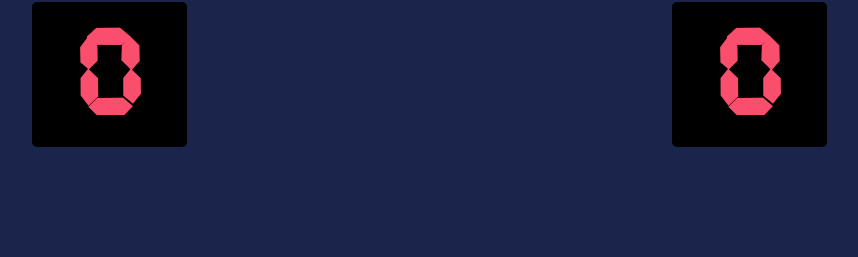
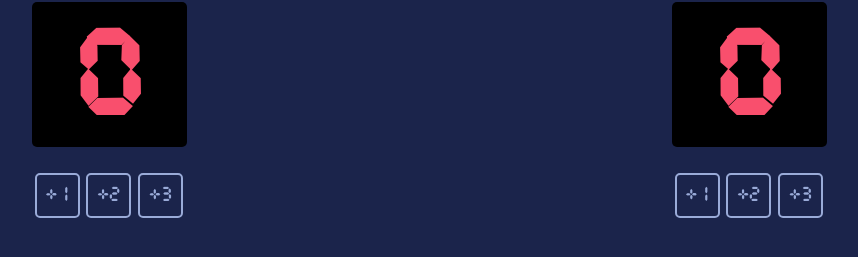
Before and after one commit to cko1991/scrimba-practice-websites, a plain HTML site: page basketball-counter/index.html in a window 1280 px wide. Shown: the part 65-322 px from the top of the page, without its empty margins (211-1069 px from the left). Drawn offline with Linux system fonts and the light colour scheme.

Commit message:
Added JS hooks into the score buttons

```diff
--- a/basketball-counter/index.css
+++ b/basketball-counter/index.css
@@ -2,6 +2,7 @@
     --bg-color: #1b244b;
     --score-color: #F94F6D;
     --score-title-color: #EEEEEE;
+    --score-button-color: #9AABD8;
 }
 
 @font-face {
@@ -12,6 +13,10 @@
 body {
     margin: 0;
     background-color: var(--bg-color);
+}
+
+h3 {
+    margin: 0;
 }
 
 .container {
@@ -47,6 +52,25 @@ body {
     border-radius: 5px;
 }
 
-.score h3 {
-    margin: 0 0 0 0;
+.score-buttons {
+    margin: 26px 0 0 0;
+    display: flex;
+    flex-direction: row;
+    justify-content: space-around;
 }
+
+.score-button {
+    width: 45px;
+    height: 45px;
+    background-color: var(--bg-color);
+    font-family: 'Cursed Timer';
+    color: var(--score-button-color);
+    border: 2px solid var(--score-button-color);
+    border-radius: 5px;
+    font-size: 18px;
+}
+
+.score-button:hover {
+    color: var(--bg-color);
+    background-color: var(--score-button-color);
+}
--- a/basketball-counter/index.html
+++ b/basketball-counter/index.html
@@ -11,11 +11,21 @@
             <div class="score">
                 <h3 id="home-score">0</h3>
             </div>
+            <div class="score-buttons">
+                <button class="score-button" onclick="updateScore('home-score', 1)">+1</button>
+                <button class="score-button" onclick="updateScore('home-score', 2)">+2</button>
+                <button class="score-button" onclick="updateScore('home-score', 3)">+3</button>
+            </div>
         </div>
         <div class="score-container">
             <h3 class="score-title">GUEST</h3>
             <div class="score">
                 <h3 id="guest-score">0</h3>
+            </div>
+            <div class="score-buttons">
+                <button class="score-button" onclick="updateScore('guest-score', 1)">+1</button>
+                <button class="score-button" onclick="updateScore('guest-score', 2)">+2</button>
+                <button class="score-button" onclick="updateScore('guest-score', 3)">+3</button>
             </div>
         </div>
     </div>
--- a/basketball-counter/index.js
+++ b/basketball-counter/index.js
@@ -0,0 +1,15 @@
+function setInitialScores()
+{
+    document.getElementById("home-score").textContent = 0;
+    document.getElementById("guest-score").textContent = 0;
+}
+
+function updateScore(elementId, scoreIncrement)
+{
+    let element = document.getElementById(elementId);
+    let score = Number(element.textContent);
+    score += scoreIncrement;
+    element.textContent = score;
+}
+
+setInitialScores();
```
